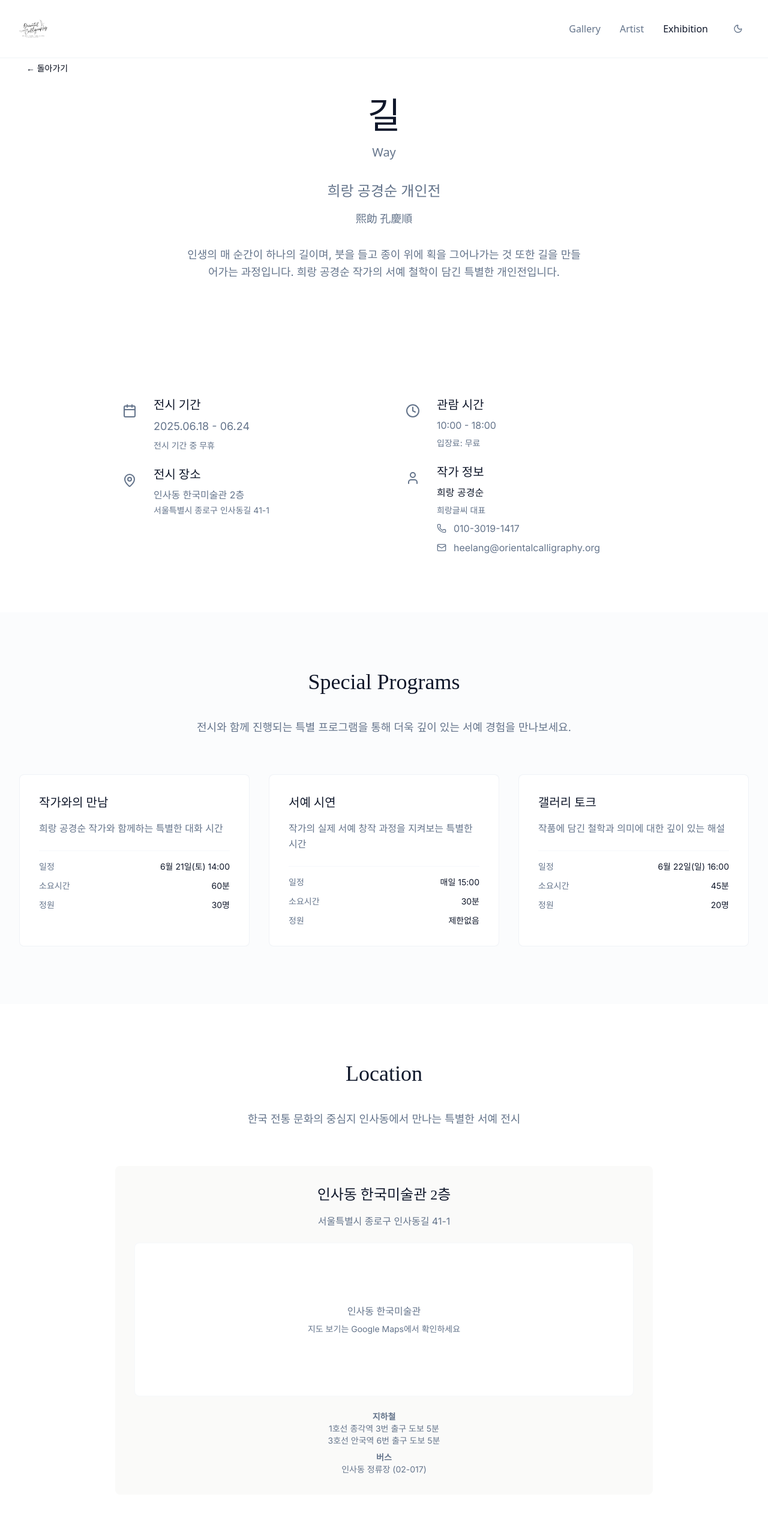
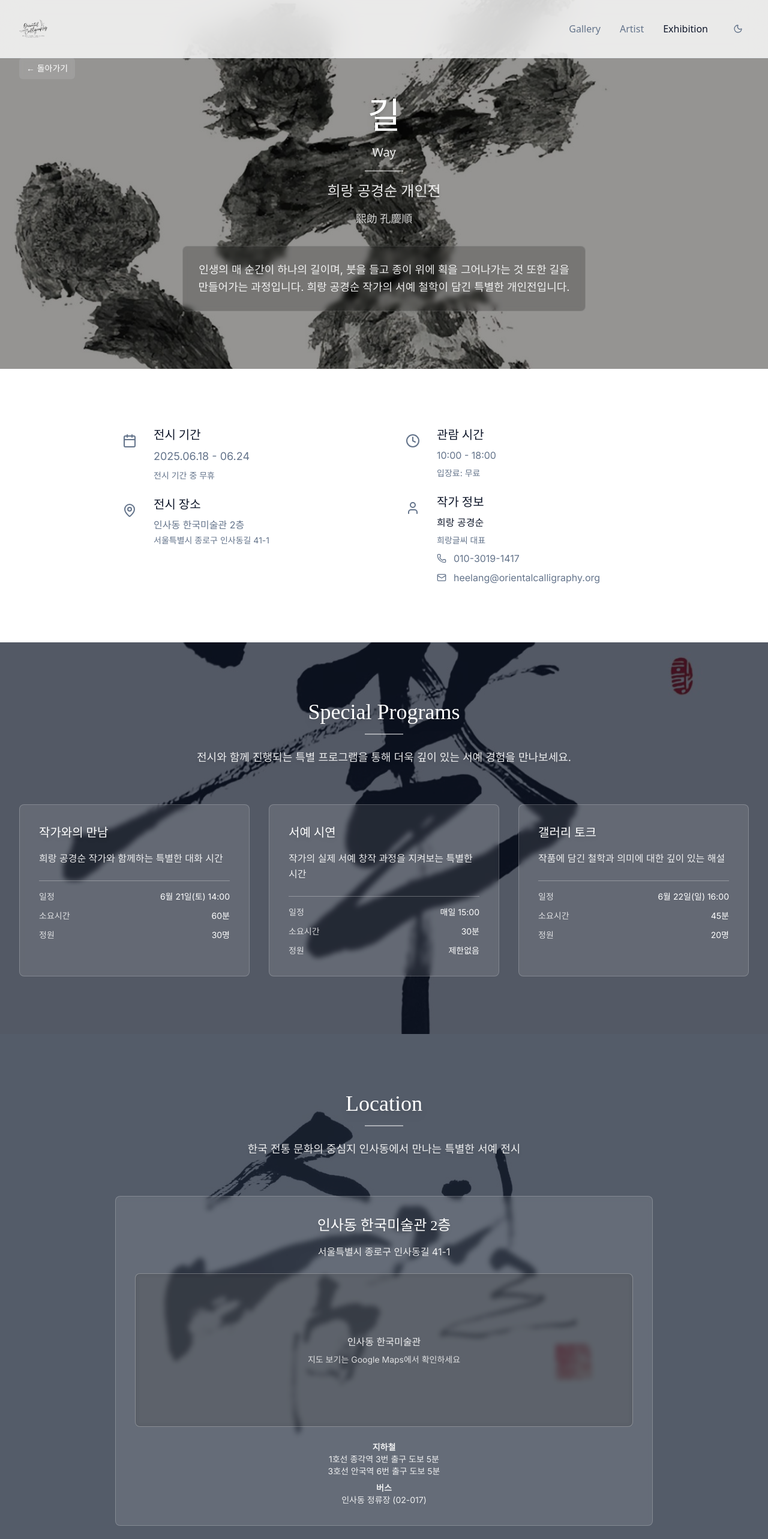
Before and after one commit to jlinsights/heelang, a Next.js app: page /exhibition in a window 1280 px wide. Shown: the top 2566 px of the page at 60% size. Built offline with nearby package versions, Linux system fonts and the light colour scheme.

Commit message:
feat: add Open Graph metadata and enhance exhibition page with background images

```diff
--- a/app/exhibition/page.tsx
+++ b/app/exhibition/page.tsx
@@ -1,10 +1,8 @@
+import { Logo } from '@/components/logo'
+import { SimpleThemeToggle } from '@/components/simple-theme-toggle'
+import { Button } from '@/components/ui/button'
+import { Calendar, Clock, Mail, MapPin, Phone, User } from 'lucide-react'
 import Link from 'next/link'
-import { OptimizedImage } from '@/components/optimized-image'
-import { Button } from '@/components/ui/button'
-import { SimpleThemeToggle } from '@/components/simple-theme-toggle'
-import { Logo } from '@/components/logo'
-import { Badge } from '@/components/ui/badge'
-import { Calendar, MapPin, Clock, Phone, Mail, User } from 'lucide-react'
 
 const exhibitionInfo = {
   title: "길",
@@ -74,10 +72,21 @@ export default function ExhibitionPage() {
       </nav>
 
       {/* Header */}
-      <section className="section-padding pt-32 pb-12">
-        <div className="container-max">
+      <section
+        className="section-padding pt-32 pb-12 relative overflow-hidden"
+        style={{
+          backgroundImage: `url('/Images/Artworks/2025/heelang-way-2025-large.jpg')`,
+          backgroundSize: 'cover',
+          backgroundPosition: 'center',
+          backgroundRepeat: 'no-repeat'
+        }}
+      >
+        {/* 배경 오버레이 */}
+        <div className="absolute inset-0 bg-black/40 dark:bg-black/60"></div>
+
+        <div className="container-max relative z-10">
           <div className="flex items-center mb-8">
-            <Button asChild variant="ghost" size="sm">
+            <Button asChild variant="ghost" size="sm" className="bg-white/10 backdrop-blur-sm border-white/20 text-white hover:bg-white/20">
               <Link href="/">
                 ← 돌아가기
               </Link>
@@ -86,16 +95,18 @@ export default function ExhibitionPage() {
 
           <div className="text-center space-y-8">
             <div className="space-y-4">
-              <h1 className="font-display text-5xl lg:text-6xl text-ink">{exhibitionInfo.title}</h1>
-              <p className="font-english text-xl text-ink-light">{exhibitionInfo.titleEn}</p>
-              <div className="w-16 h-0.5 bg-ink/30 mx-auto"></div>
-              <p className="font-korean text-2xl text-ink-light">{exhibitionInfo.subtitle}</p>
-              <p className="font-korean text-lg text-ink-light">{exhibitionInfo.subtitleChinese}</p>
+              <h1 className="font-display text-5xl lg:text-6xl text-white drop-shadow-lg">{exhibitionInfo.title}</h1>
+              <p className="font-english text-xl text-white/90 drop-shadow-md">{exhibitionInfo.titleEn}</p>
+              <div className="w-16 h-0.5 bg-white/50 mx-auto"></div>
+              <p className="font-korean text-2xl text-white/90 drop-shadow-md">{exhibitionInfo.subtitle}</p>
+              <p className="font-korean text-lg text-white/80 drop-shadow-md">{exhibitionInfo.subtitleChinese}</p>
             </div>
-            <p className="font-body text-lg text-ink-light max-w-2xl mx-auto leading-relaxed">
-              인생의 매 순간이 하나의 길이며, 붓을 들고 종이 위에 획을 그어나가는 것 또한 길을 만들어가는 과정입니다.
-              희랑 공경순 작가의 서예 철학이 담긴 특별한 개인전입니다.
-            </p>
+            <div className="bg-black/20 backdrop-blur-sm rounded-lg p-6 max-w-2xl mx-auto border border-white/10">
+              <p className="font-body text-lg text-white/90 leading-relaxed">
+                인생의 매 순간이 하나의 길이며, 붓을 들고 종이 위에 획을 그어나가는 것 또한 길을 만들어가는 과정입니다.
+                희랑 공경순 작가의 서예 철학이 담긴 특별한 개인전입니다.
+              </p>
+            </div>
           </div>
         </div>
       </section>
@@ -180,36 +191,47 @@ export default function ExhibitionPage() {
       </section>
 
       {/* Programs */}
-      <section className="section-padding bg-slate-50/50 dark:bg-slate-800/50">
-        <div className="container-max">
+      <section
+        className="section-padding relative overflow-hidden"
+        style={{
+          backgroundImage: `url('/Images/Artworks/2022/heelang-treasure-6-2022-large.jpg')`,
+          backgroundSize: 'cover',
+          backgroundPosition: 'center',
+          backgroundRepeat: 'no-repeat'
+        }}
+      >
+        {/* 배경 오버레이 */}
+        <div className="absolute inset-0 bg-slate-900/70 dark:bg-black/80"></div>
+
+        <div className="container-max relative z-10">
           <div className="text-center mb-16">
-            <h2 className="font-display text-4xl text-ink mb-4">Special Programs</h2>
-            <div className="w-16 h-0.5 bg-ink/30 mx-auto mb-6"></div>
-            <p className="font-body text-lg text-ink-light max-w-2xl mx-auto">
+            <h2 className="font-display text-4xl text-white mb-4 drop-shadow-lg">Special Programs</h2>
+            <div className="w-16 h-0.5 bg-white/50 mx-auto mb-6"></div>
+            <p className="font-body text-lg text-white/90 max-w-2xl mx-auto drop-shadow-md">
               전시와 함께 진행되는 특별 프로그램을 통해 더욱 깊이 있는 서예 경험을 만나보세요.
             </p>
           </div>
 
           <div className="grid md:grid-cols-3 gap-8">
             {programs.map((program, index) => (
-              <div key={index} className="bg-background rounded-lg p-8 border border-border/50 space-y-6">
+              <div key={index} className="bg-white/10 backdrop-blur-sm rounded-lg p-8 border border-white/20 space-y-6">
                 <div className="space-y-4">
-                  <h3 className="font-display text-xl text-ink">{program.title}</h3>
-                  <p className="font-body text-ink-light leading-relaxed">{program.description}</p>
+                  <h3 className="font-display text-xl text-white drop-shadow-md">{program.title}</h3>
+                  <p className="font-body text-white/90 leading-relaxed drop-shadow-sm">{program.description}</p>
                 </div>
 
-                <div className="space-y-3 pt-4 border-t border-border/30">
+                <div className="space-y-3 pt-4 border-t border-white/30">
                   <div className="flex justify-between items-center">
-                    <span className="font-body text-sm text-ink-light">일정</span>
-                    <span className="font-body text-sm text-ink">{program.schedule}</span>
+                    <span className="font-body text-sm text-white/80">일정</span>
+                    <span className="font-body text-sm text-white">{program.schedule}</span>
                   </div>
                   <div className="flex justify-between items-center">
-                    <span className="font-body text-sm text-ink-light">소요시간</span>
-                    <span className="font-body text-sm text-ink">{program.duration}</span>
+                    <span className="font-body text-sm text-white/80">소요시간</span>
+                    <span className="font-body text-sm text-white">{program.duration}</span>
                   </div>
                   <div className="flex justify-between items-center">
-                    <span className="font-body text-sm text-ink-light">정원</span>
-                    <span className="font-body text-sm text-ink">{program.capacity}</span>
+                    <span className="font-body text-sm text-white/80">정원</span>
+                    <span className="font-body text-sm text-white">{program.capacity}</span>
                   </div>
                 </div>
               </div>
@@ -219,37 +241,48 @@ export default function ExhibitionPage() {
       </section>
 
       {/* Location */}
-      <section className="section-padding">
-        <div className="container-max">
+      <section
+        className="section-padding relative overflow-hidden"
+        style={{
+          backgroundImage: `url('/Images/Artworks/2023/heelang-breath-2023-large.jpg')`,
+          backgroundSize: 'cover',
+          backgroundPosition: 'center',
+          backgroundRepeat: 'no-repeat'
+        }}
+      >
+        {/* 배경 오버레이 */}
+        <div className="absolute inset-0 bg-slate-800/75 dark:bg-black/85"></div>
+
+        <div className="container-max relative z-10">
           <div className="text-center mb-16">
-            <h2 className="font-display text-4xl text-ink mb-4">Location</h2>
-            <div className="w-16 h-0.5 bg-ink/30 mx-auto mb-6"></div>
-            <p className="font-body text-lg text-ink-light max-w-2xl mx-auto">
+            <h2 className="font-display text-4xl text-white mb-4 drop-shadow-lg">Location</h2>
+            <div className="w-16 h-0.5 bg-white/50 mx-auto mb-6"></div>
+            <p className="font-body text-lg text-white/90 max-w-2xl mx-auto drop-shadow-md">
               한국 전통 문화의 중심지 인사동에서 만나는 특별한 서예 전시
             </p>
           </div>
 
           <div className="max-w-4xl mx-auto">
-            <div className="bg-stone-50 dark:bg-slate-800 rounded-lg p-8 space-y-6">
+            <div className="bg-white/10 backdrop-blur-sm rounded-lg p-8 space-y-6 border border-white/20">
               <div className="text-center space-y-4">
-                <h3 className="font-display text-2xl text-ink">{exhibitionInfo.venue}</h3>
-                <p className="font-body text-ink-light">{exhibitionInfo.address}</p>
+                <h3 className="font-display text-2xl text-white drop-shadow-md">{exhibitionInfo.venue}</h3>
+                <p className="font-body text-white/90 drop-shadow-sm">{exhibitionInfo.address}</p>
               </div>
 
-              <div className="bg-background rounded-lg h-64 flex items-center justify-center border border-border/30">
+              <div className="bg-black/20 backdrop-blur-sm rounded-lg h-64 flex items-center justify-center border border-white/30">
                 <div className="text-center space-y-2">
-                  <p className="font-body text-ink-light">인사동 한국미술관</p>
-                  <p className="font-body text-sm text-ink-light">지도 보기는 Google Maps에서 확인하세요</p>
+                  <p className="font-body text-white/90">인사동 한국미술관</p>
+                  <p className="font-body text-sm text-white/80">지도 보기는 Google Maps에서 확인하세요</p>
                 </div>
               </div>
 
               <div className="text-center space-y-2">
-                <p className="font-body text-sm text-ink-light">
+                <p className="font-body text-sm text-white/90">
                   <strong>지하철</strong><br />
                   1호선 종각역 3번 출구 도보 5분<br />
                   3호선 안국역 6번 출구 도보 5분
                 </p>
-                <p className="font-body text-sm text-ink-light">
+                <p className="font-body text-sm text-white/90">
                   <strong>버스</strong><br />
                   인사동 정류장 (02-017)
                 </p>
--- a/app/layout.tsx
+++ b/app/layout.tsx
@@ -24,8 +24,66 @@ const notoSerifKR = Noto_Serif_KR({
 })
 
 export const metadata: Metadata = {
-  title: "희랑 공경순 개인전 | 길 (Way)",
-  description: "희랑 공경순 작가의 '길' 전시 - 인생의 여정을 담은 현대 서예 작품을 온라인으로 감상하세요",
+  title: "희랑 공경순 개인전 | 길 道",
+  description: "희랑 공경순 작가의 현대 서예 개인전 '길 道' - 인생의 여정을 담은 깊이 있는 서예 작품을 온라인으로 감상하세요. 2024.12.14-2025.02.28 전시",
+  keywords: ["희랑", "공경순", "서예", "현대서예", "길", "道", "개인전", "전시", "한국서예", "캘리그래피"],
+  authors: [{ name: "희랑 공경순" }],
+  creator: "희랑 공경순",
+  publisher: "The Asian Society of Calligraphic Arts (ASCA)",
+  formatDetection: {
+    email: false,
+    address: false,
+    telephone: false,
+  },
+  metadataBase: new URL('https://heelang.orientalcalligraphy.org'),
+  alternates: {
+    canonical: '/',
+  },
+  openGraph: {
+    title: "희랑 공경순 개인전 | 길 道",
+    description: "희랑 공경순 작가의 현대 서예 개인전 '길 道' - 인생의 여정을 담은 깊이 있는 서예 작품을 온라인으로 감상하세요",
+    url: 'https://heelang.orientalcalligraphy.org',
+    siteName: '희랑 공경순 개인전',
+    images: [
+      {
+        url: '/Images/Artworks/2025/heelang-way-2025-large.jpg',
+        width: 1200,
+        height: 630,
+        alt: '희랑 공경순 작품 - 길 (Way) 2025',
+        type: 'image/jpeg',
+      },
+      {
+        url: '/Images/Artworks/2025/heelang-way-2025-medium.jpg',
+        width: 800,
+        height: 600,
+        alt: '희랑 공경순 작품 - 길 (Way) 2025',
+        type: 'image/jpeg',
+      }
+    ],
+    locale: 'ko_KR',
+    type: 'website',
+  },
+  twitter: {
+    card: 'summary_large_image',
+    title: "희랑 공경순 개인전 | 길 道",
+    description: "희랑 공경순 작가의 현대 서예 개인전 '길 道' - 인생의 여정을 담은 깊이 있는 서예 작품",
+    images: ['/Images/Artworks/2025/heelang-way-2025-large.jpg'],
+    creator: '@heelang_calligraphy',
+  },
+  robots: {
+    index: true,
+    follow: true,
+    googleBot: {
+      index: true,
+      follow: true,
+      'max-video-preview': -1,
+      'max-image-preview': 'large',
+      'max-snippet': -1,
+    },
+  },
+  verification: {
+    google: 'google-site-verification-code', // 실제 구글 서치 콘솔 코드로 교체 필요
+  },
 }
 
 export default function RootLayout({
@@ -92,6 +150,69 @@ export default function RootLayout({
             }
           `
         }} />
+
+        {/* 구조화 데이터 */}
+        <script
+          type="application/ld+json"
+          dangerouslySetInnerHTML={{
+            __html: JSON.stringify({
+              "@context": "https://schema.org",
+              "@graph": [
+                {
+                  "@type": "ExhibitionEvent",
+                  "name": "희랑 공경순 개인전 - 길 道",
+                  "description": "희랑 공경순 작가의 현대 서예 개인전으로, 인생의 여정을 담은 깊이 있는 서예 작품들을 선보입니다.",
+                  "startDate": "2024-12-14",
+                  "endDate": "2025-02-28",
+                  "eventStatus": "https://schema.org/EventScheduled",
+                  "eventAttendanceMode": "https://schema.org/OnlineEventAttendanceMode",
+                  "location": {
+                    "@type": "VirtualLocation",
+                    "url": "https://heelang.orientalcalligraphy.org"
+                  },
+                  "organizer": {
+                    "@type": "Organization",
+                    "name": "The Asian Society of Calligraphic Arts (ASCA)",
+                    "url": "https://heelang.orientalcalligraphy.org"
+                  },
+                  "performer": {
+                    "@type": "Person",
+                    "name": "희랑 공경순",
+                    "jobTitle": "서예가",
+                    "description": "현대 서예의 새로운 지평을 여는 작가"
+                  },
+                  "image": "https://heelang.orientalcalligraphy.org/Images/Artworks/2025/heelang-way-2025-large.jpg",
+                  "url": "https://heelang.orientalcalligraphy.org"
+                },
+                {
+                  "@type": "WebSite",
+                  "name": "희랑 공경순 개인전",
+                  "description": "희랑 공경순 작가의 현대 서예 개인전 '길 道' 온라인 전시관",
+                  "url": "https://heelang.orientalcalligraphy.org",
+                  "inLanguage": "ko-KR",
+                  "publisher": {
+                    "@type": "Organization",
+                    "name": "The Asian Society of Calligraphic Arts (ASCA)"
+                  }
+                },
+                {
+                  "@type": "VisualArtwork",
+                  "name": "길 (Way)",
+                  "description": "2025년 작품으로, 인생의 여정과 도(道)의 의미를 현대적 서예로 표현한 작품",
+                  "creator": {
+                    "@type": "Person",
+                    "name": "희랑 공경순"
+                  },
+                  "dateCreated": "2025",
+                  "artMedium": "서예, 먹, 종이",
+                  "artworkSurface": "종이",
+                  "image": "https://heelang.orientalcalligraphy.org/Images/Artworks/2025/heelang-way-2025-large.jpg",
+                  "url": "https://heelang.orientalcalligraphy.org/gallery/way-2025"
+                }
+              ]
+            }, null, 2)
+          }}
+        />
       </head>
       <body
         className={`${inter.variable} ${notoSerifKR.variable}`}
```
